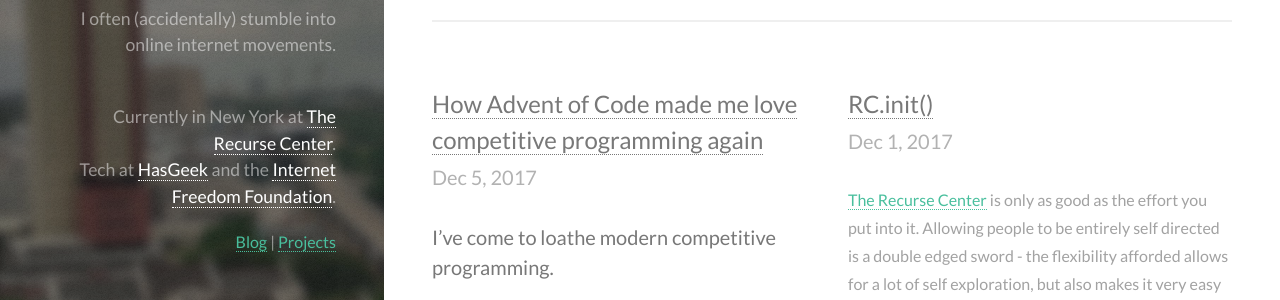
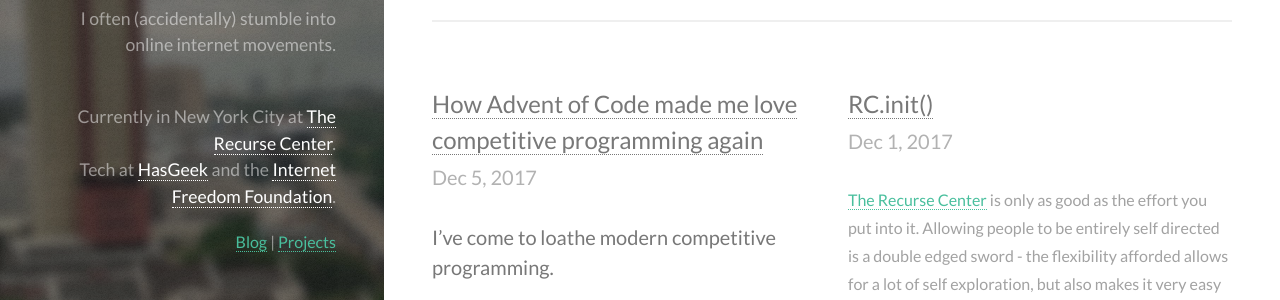
Before and after one commit to karthikb351/karthikb351, a Jekyll site: the page built from index.html, in a window 1280 px wide. Shown: the part 249-549 px from the top of the page. Built offline with Jekyll 4.4.1, drawn with Linux system fonts in a browser that asks for light colours; comment, search, counter and statistics services are not loaded.

Commit message:
NYC and not NY, since it's a matter of prestige apparently.

```diff
--- a/_includes/header.html
+++ b/_includes/header.html
@@ -4,6 +4,6 @@
   <h1>Hi! I'm <strong>Karthik Balakrishnan</strong>.</h1>
   <h4>I often (accidentally) stumble into online internet movements.</h4>
   <br>
-  <h4>Currently in New York at <strong><a href="https://recurse.com">The Recurse Center</a></strong>.<br>Tech at <strong><a href="https://hasgeek.com" target="_blank">HasGeek</a></strong> and the <strong><a href="http://internetfreedom.in" target="_blank">Internet Freedom Foundation</a></strong>.</h4>
+  <h4>Currently in New York City at <strong><a href="https://recurse.com">The Recurse Center</a></strong>.<br>Tech at <strong><a href="https://hasgeek.com" target="_blank">HasGeek</a></strong> and the <strong><a href="http://internetfreedom.in" target="_blank">Internet Freedom Foundation</a></strong>.</h4>
   <a href="/blog">Blog</a> | <a href="/work">Projects</a>
 </header>
```
